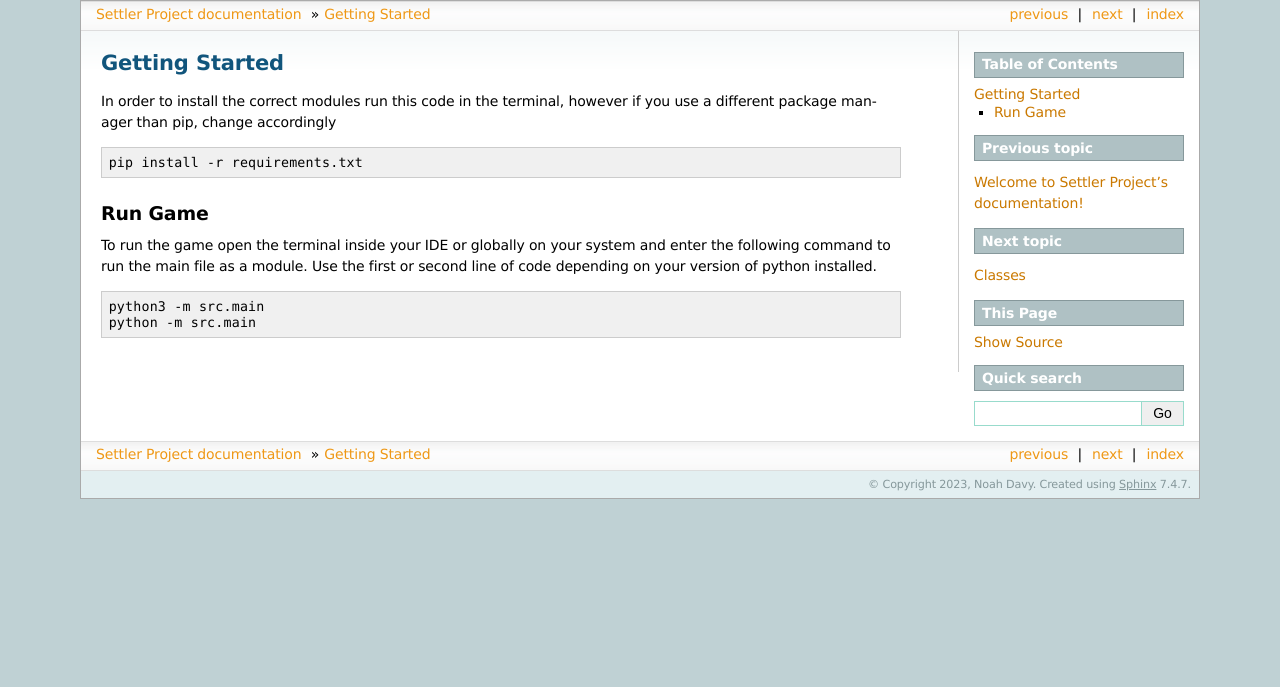
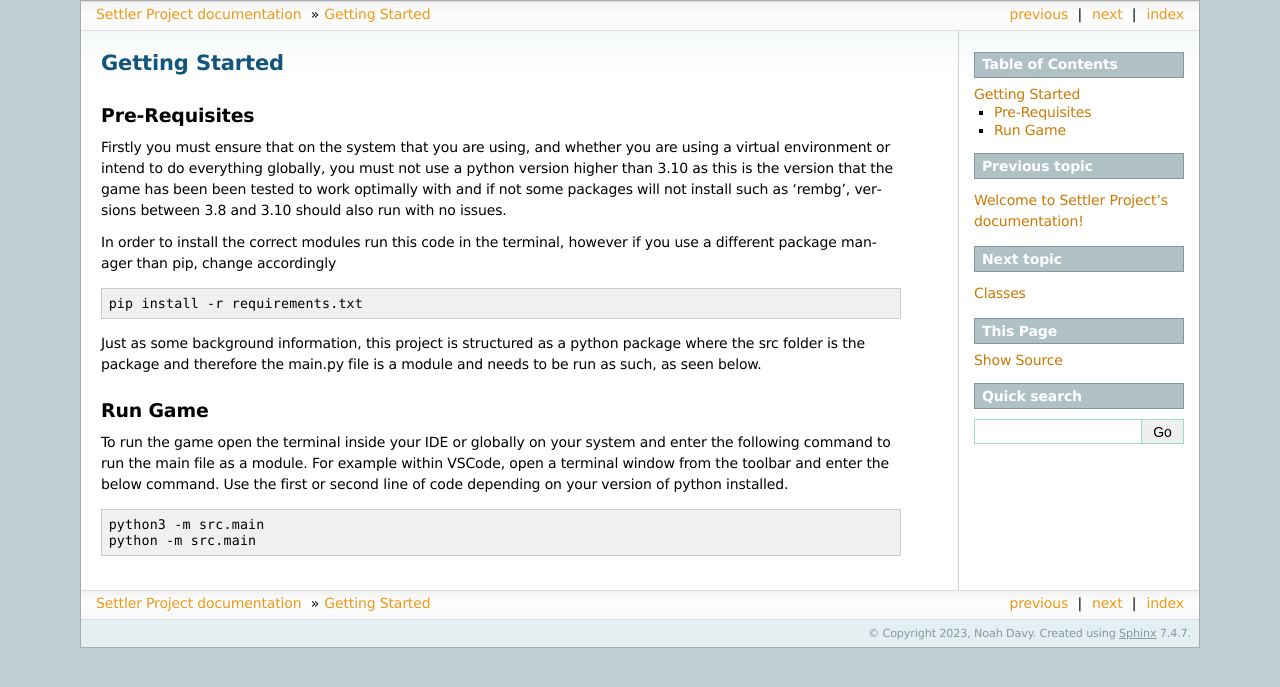
Before and after one commit to sussex-Team15/Settler-Project, a Sphinx documentation site: the page built from docs/installation.rst, in a window 1280 px wide. Shown: the top 687 px of the page. Built offline with Sphinx 7.4.7, drawn with Linux system fonts in a browser that asks for light colours.

Commit message:
installation docs update

```diff
--- a/docs/installation.rst
+++ b/docs/installation.rst
@@ -1,6 +1,10 @@
 Getting Started
 ===============
 
+Pre-Requisites
+--------------
+
+Firstly you must ensure that on the system that you are using, and whether you are using a virtual environment or intend to do everything globally, you must not use a python version higher than 3.10 as this is the version that the game has been been tested to work optimally with and if not some packages will not install such as 'rembg', versions between 3.8 and 3.10 should also run with no issues.
 
 In order to install the correct modules run this code in the terminal, however if you use a different package manager than pip, change accordingly
 
@@ -8,10 +12,12 @@ In order to install the correct modules run this code in the terminal, however i
 
     pip install -r requirements.txt
 
+Just as some background information, this project is structured as a python package where the src folder is the package and therefore the main.py file is a module and needs to be run as such, as seen below.
+
 Run Game
 --------
 
-To run the game open the terminal inside your IDE or globally on your system and enter the following command to run the main file as a module. Use the first or second line of code depending on your version of python installed.
+To run the game open the terminal inside your IDE or globally on your system and enter the following command to run the main file as a module. For example within VSCode, open a terminal window from the toolbar and enter the below command. Use the first or second line of code depending on your version of python installed.
 
 .. code-block:: text
 
```
